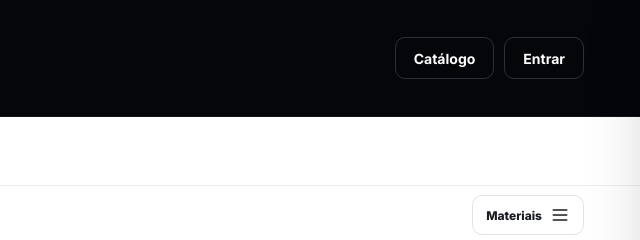
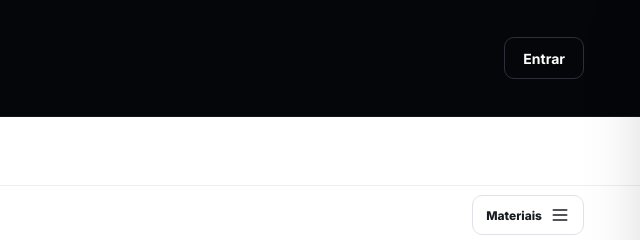
Before and after one commit to kevinoliveiraz/Praxis, a plain HTML site: page excel.html in a window 1280 px wide. Shown: the top 240 px of the page, 640-1280 px from the left. Drawn offline with Linux system fonts and the light colour scheme; a script that the page names is missing.

Commit message:
Update excel.html

```diff
--- a/excel.html
+++ b/excel.html
@@ -69,14 +69,6 @@
 
 
       <div class="header-actions">
-
-        <a
-          href="index.html"
-          class="btn btn-ghost"
-        >
-          Catálogo
-        </a>
-
 
         <div id="user-area">
 
```
